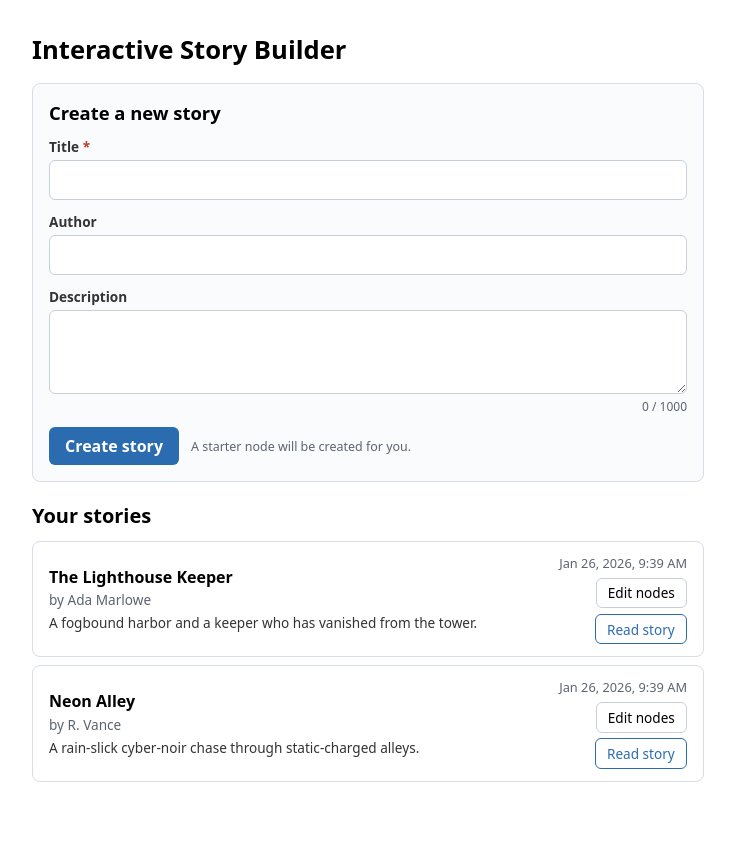
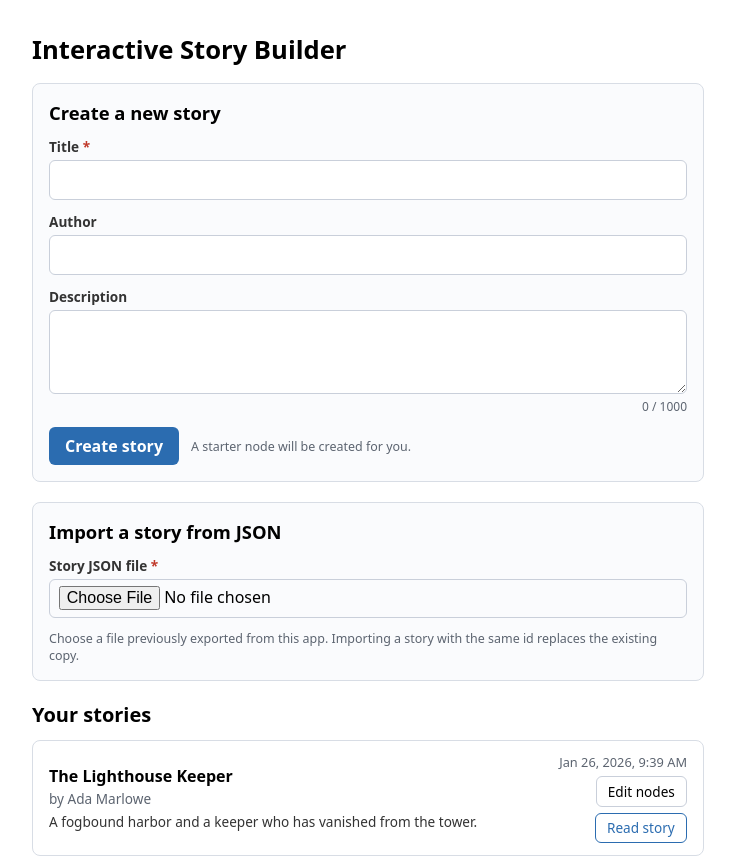
Before and after one commit to satyapalsharma/interactive-story-builder, a Vue app: page / in a window 1280 px wide. Shown: the top 858 px of the page, without its empty margins (272-1007 px from the left). Before the commit the page ends 834 px from the top, so only its background shows below. Built offline with nearby package versions, Linux system fonts and the light colour scheme.

Commit message:
feat: import-story-from-json-misc

```diff
--- a/src/App.vue
+++ b/src/App.vue
@@ -2,6 +2,7 @@
 import { computed, ref } from 'vue';
 import StoryList from '@/components/StoryList.vue';
 import CreateStoryForm from '@/components/CreateStoryForm.vue';
+import ImportStoryForm from '@/components/ImportStoryForm.vue';
 import StoryEditorView from '@/components/StoryEditorView.vue';
 import StoryReader from '@/components/StoryReader.vue';
 import { storyStorage } from '@/lib/storyStorage';
@@ -25,6 +26,10 @@ const readingStory = computed<Story | null>(() => {
 });
 
 function onStoryCreated(_summary: StorySummary) {
+  listVersion.value += 1;
+}
+
+function onStoryImported(_storyId: string) {
   listVersion.value += 1;
 }
 
@@ -66,6 +71,7 @@ function onCloseReader() {
     </template>
     <template v-else>
       <CreateStoryForm @created="onStoryCreated" />
+      <ImportStoryForm @imported="onStoryImported" />
       <StoryList
         :key="listVersion"
         @open="onOpenStory"
```
